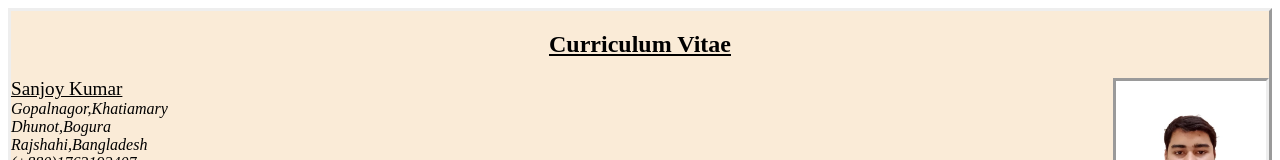
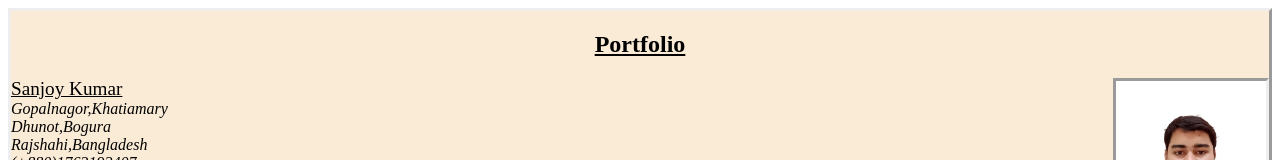
Before and after one commit to sanjoykumar-s/sanjoykumar-s.github.io, a plain HTML site: page index.html in a window 1280 px wide. Shown: the top 160 px of the page. Drawn offline with Linux system fonts and the light colour scheme.

Commit message:
Head is changed.

```diff
--- a/index.html
+++ b/index.html
@@ -6,7 +6,7 @@
     </head>
     <body class="normal" >
       <div class="div2">
-      <h2 class="center"><u>Curriculum Vitae</u></h2>
+      <h2 class="center"><u>Portfolio</u></h2>
         <div class="row">
             <div class="column3"><u class="name">Sanjoy Kumar</u><br>
              <address>
```
